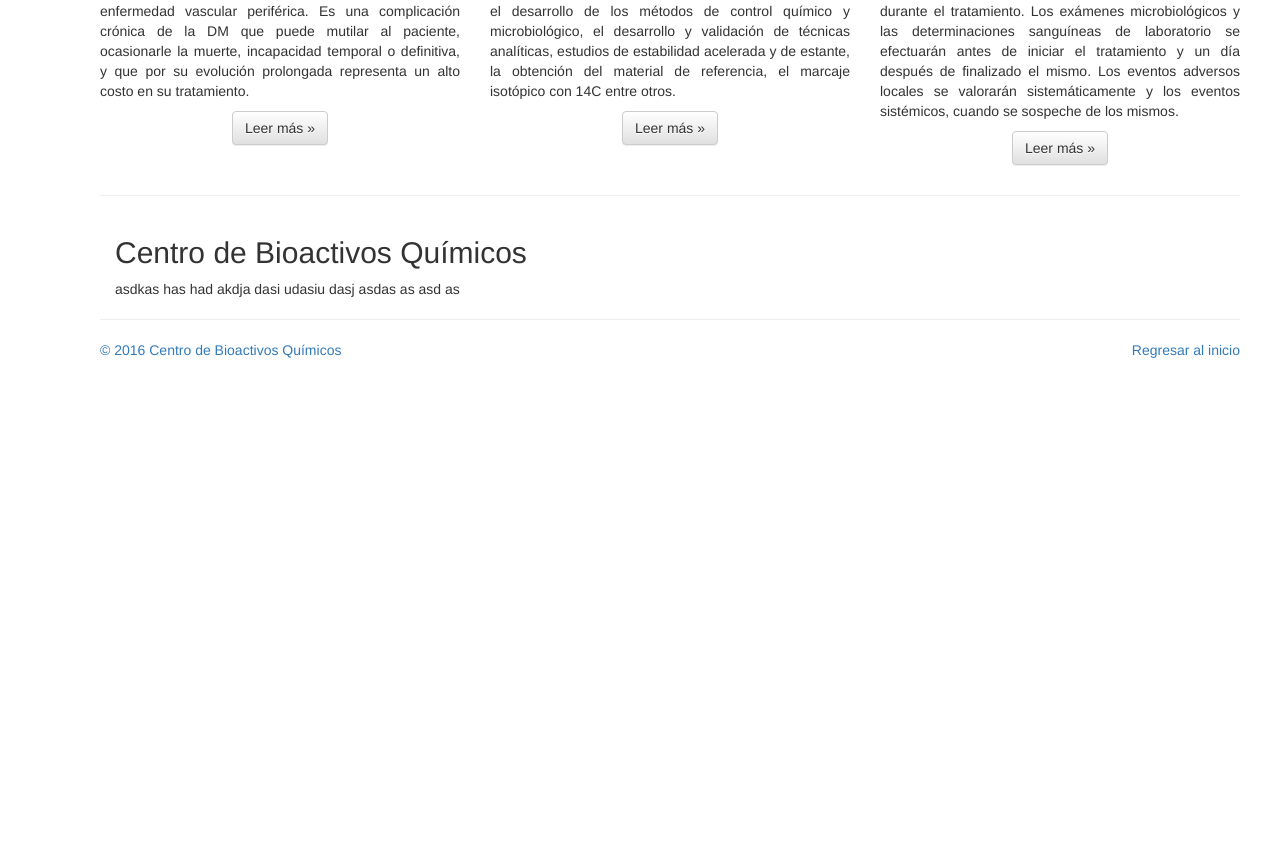
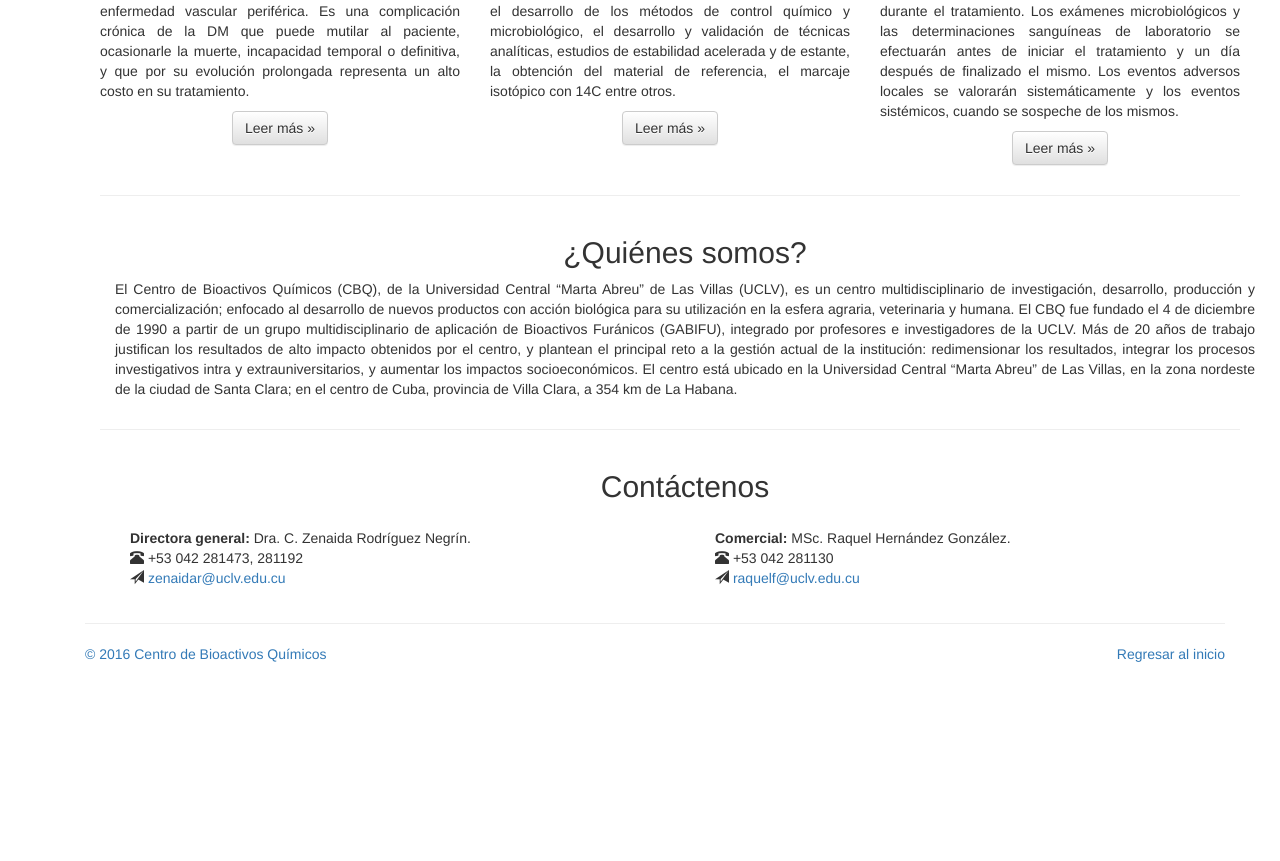
Before and after one commit to edwardc91/clinical_trial, a Django app: page /home/ in a window 1280 px wide. Shown: the part 993-1854 px from the top of the page. Run offline with Django 3.2, Linux system fonts and the light colour scheme; parts of the project's set-up code (start-up, migrations or seed data) failed here and were passed over; some libraries are stand-ins or nearby versions.

Commit message:
Home terminado

```diff
--- a/templates/home.html
+++ b/templates/home.html
@@ -196,8 +196,58 @@
             <hr class="featurette-divider">
 
             <div class="container">
-                <h2>Centro de Bioactivos Químicos</h2>
-                asdkas has had akdja dasi udasiu dasj asdas as asd as
+                <h2 class="text-center">¿Quiénes somos?</h2>
+
+                <P class="text-justify">El Centro de Bioactivos Químicos (CBQ), de la Universidad Central “Marta Abreu”
+                    de Las Villas
+                    (UCLV), es
+                    un centro multidisciplinario de investigación, desarrollo, producción y comercialización; enfocado
+                    al
+                    desarrollo de nuevos productos con acción biológica para su utilización en la esfera agraria,
+                    veterinaria y humana.
+                    El CBQ fue fundado el 4 de diciembre de 1990 a partir de un grupo multidisciplinario de aplicación
+                    de
+                    Bioactivos Furánicos (GABIFU), integrado por profesores e investigadores de la UCLV.
+                    Más de 20 años de trabajo justifican los resultados de alto impacto obtenidos por el centro, y
+                    plantean
+                    el principal reto a la gestión actual de la institución: redimensionar los resultados, integrar los
+                    procesos investigativos intra y extrauniversitarios, y aumentar los impactos socioeconómicos.
+                    El centro está ubicado en la Universidad Central “Marta Abreu” de Las Villas, en la zona nordeste de
+                    la
+                    ciudad de Santa Clara; en el centro de Cuba, provincia de Villa Clara, a 354 km de La Habana.
+                </P>
+            </div>
+
+            <hr class="featurette-divider">
+
+            <div class="container">
+                <h2 class="text-center">Contáctenos</h2>
+
+                <div class="row">
+                    <div class="col-md-6">
+                        <div class="panel-body">
+                            <strong>Directora general:</strong> Dra. C. Zenaida Rodríguez
+                            Negrín.
+                            <br>
+                            <span class="glyphicon glyphicon-phone-alt"></span> +53 042 281473, 281192
+                            <br>
+                            <span class="glyphicon glyphicon-send"></span><a href="mailto:zenaidar@uclv.edu.cu">
+                            zenaidar@uclv.edu.cu</a>
+                        </div>
+                    </div>
+                    <div class="col-md-6">
+                        <div class="panel-body">
+                            <strong>Comercial:</strong> MSc. Raquel Hernández
+                            González.
+                            <br>
+                            <span class="glyphicon glyphicon-phone-alt"></span> +53 042 281130
+                            <br>
+                            <span class="glyphicon glyphicon-send"></span><a href="mailto:raquelf@uclv.edu.cu">
+                            raquelf@uclv.edu.cu</a>
+                        </div>
+                    </div>
+                </div>
+            </div>
         </div>
 
         <hr class="featurette-divider">
```
Lines whose indentation alone changed are shown as unchanged.
